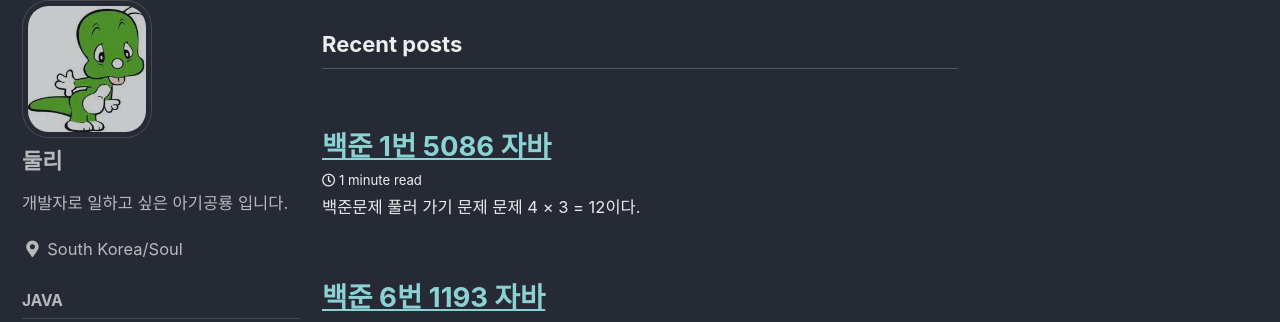
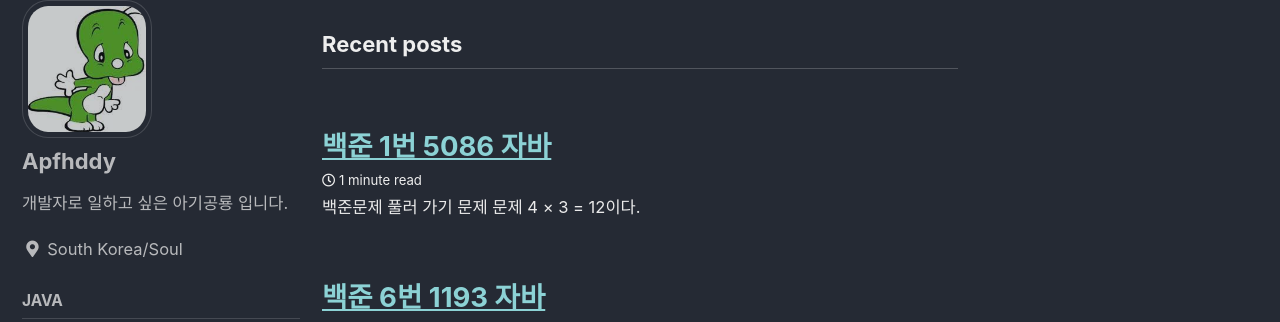
Before and after one commit to apfhddy/apfhddy.github.io, a Jekyll site: the page built from index.html, in a window 1280 px wide. Shown: the part 111-433 px from the top of the page. Built offline with Jekyll 4.4.1, drawn with Linux system fonts in a browser that asks for light colours; cached includes are drawn as plain includes; the list of posts is cut into pages by our own code.

Commit message:
업데이트

```diff
--- a/_config.yml
+++ b/_config.yml
@@ -104,7 +104,7 @@ analytics:
 
 # Site Author
 author:
-  name             : "둘리"
+  name             : "Apfhddy"
   avatar           : "/img/22.jpg"
   bio              : "개발자로 일하고 싶은 아기공룡 입니다."
   location         : "South Korea/Soul"
```
